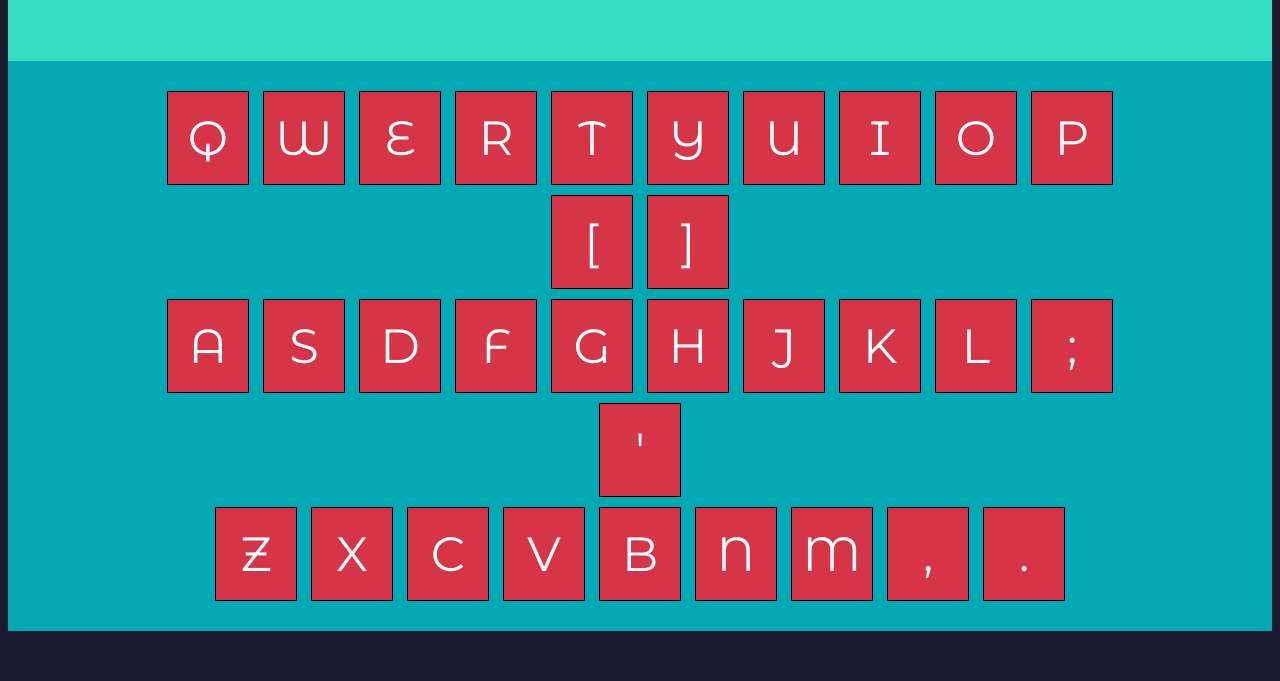
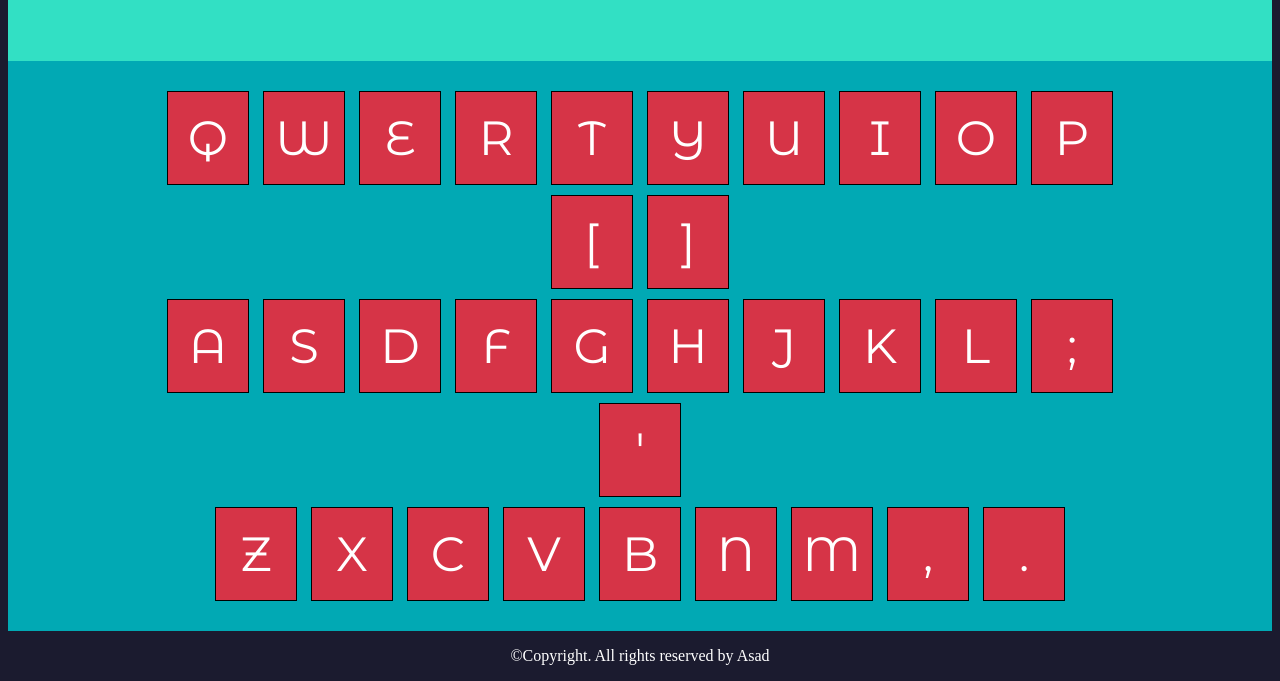
Before and after one commit to AsadMemonZoOm/uwusoundboard, a plain HTML site: page index.html in a window 1280 px wide. Shown: the part 188-869 px from the top of the page. Before the commit the page ends 827 px from the top, so only its background shows below. Drawn offline with Linux system fonts and the light colour scheme; a web font is replaced by a local one.

Commit message:
Update index.html

```diff
--- a/index.html
+++ b/index.html
@@ -65,6 +65,6 @@
   </body>
   <footer>
     <script src="scripts/index.js" charset="utf-8"></script>
-
+    <p>©Copyright. All rights reserved by Asad</p>
   </footer>
 </html>
```
